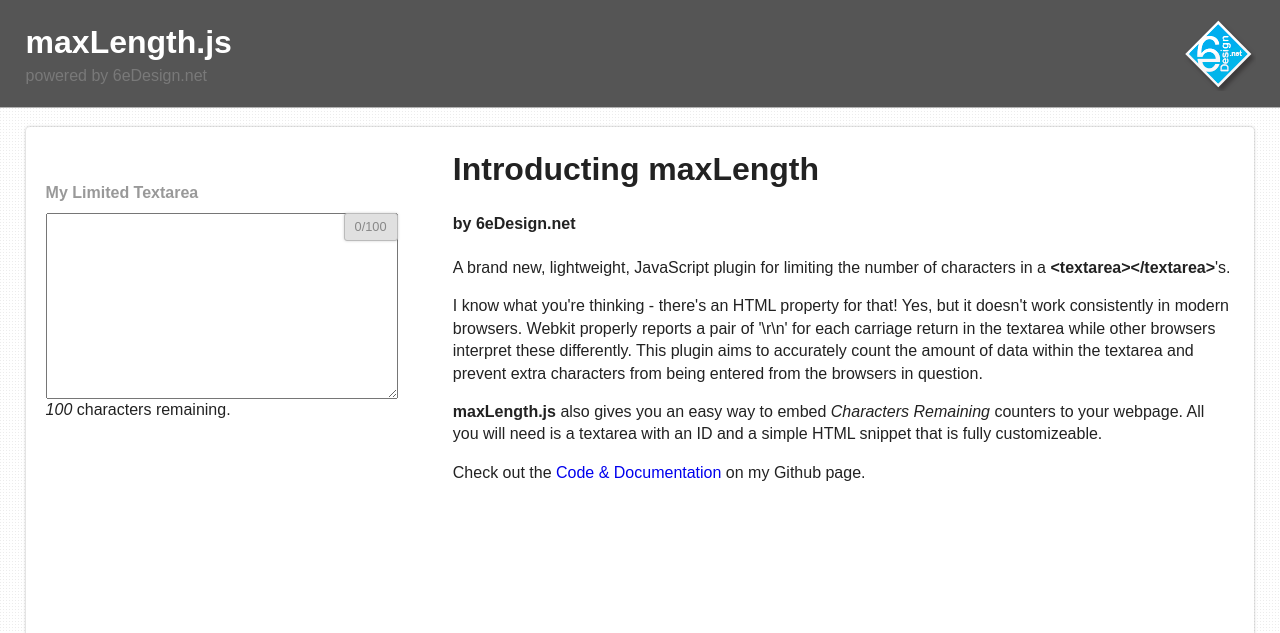
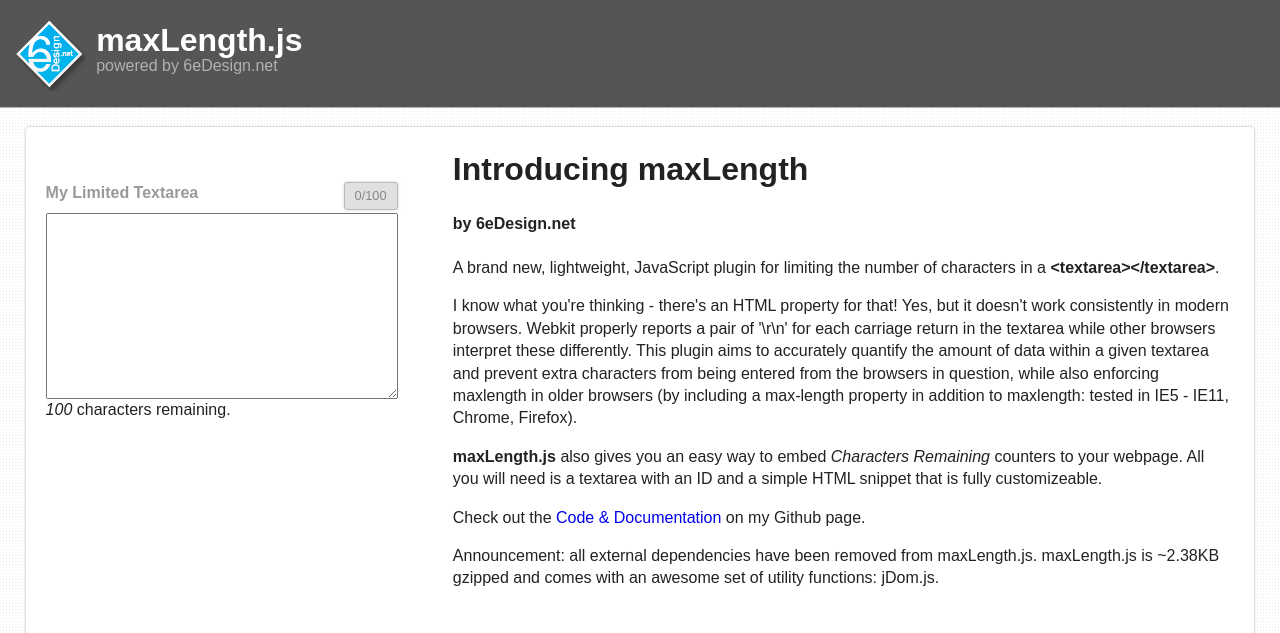
Before and after one commit to 6eDesign/maxLength, a website: page index.html in a window 1280 px wide. Shown: the top 633 px of the page. Drawn offline with Linux system fonts and the light colour scheme.

Commit message:
Updating gh-pages w/ jqueryless code

```diff
--- a/gulpfile.js
+++ b/gulpfile.js
@@ -51,6 +51,8 @@
     // input + 'js/jquery.min.js',
     input + 'js/markdown.min.js',
     output + 'js/maxLength.min.js',
+    // input + 'js/jDom.js',
+    // input + 'js/maxLength.js',
     input + 'js/rainbow-custom.min.js',
     input + 'js/demo.js'
   ]
@@ -62,7 +64,7 @@
 
 gulp.task('scripts:demo', function(){
   return gulp.src(demoJS.files)
-    // .pipe(uglify())
+    .pipe(uglify())
     .pipe(concat(demoJS.outfile))
     .pipe(gulp.dest(output+'js/'))
     .pipe(livereload())
--- a/index.html
+++ b/index.html
@@ -20,8 +20,8 @@
 		<h1 class="brand">
 			maxLength.js
 		</h1>
-		<span class="poweredby">powered by</span>
-		<span class="poweredby">6eDesign.net</span>
+		<span class="poweredby first">powered by</span>
+		<span class="poweredby second">6eDesign.net</span>
 	</div>
 
 	</header>
@@ -39,19 +39,23 @@
 				<div class="cf"></div>
 			</div>
 			<div class="eightcol last" style="min-height: 470px;">
-				<h1 class="subheading">Introducting maxLength</h1>
+				<h1 class="subheading">Introducing maxLength</h1>
 				<h4>by 6eDesign.net</h4>
 				<p>
-					A brand new, lightweight, JavaScript plugin for limiting the number of characters in a <strong>&lt;textarea&gt;&lt;/textarea&gt;</strong>'s.
+					A brand new, lightweight, JavaScript plugin for limiting the number of characters in a <strong>&lt;textarea&gt;&lt;/textarea&gt;</strong>.
 				</p>
 				<p>
-					I know what you're thinking - there's an HTML property for that!  Yes, but it doesn't work consistently in modern browsers. Webkit properly reports a pair of '\r\n' for each carriage return in the textarea while other browsers interpret these differently.  This plugin aims to accurately count the amount of data within the textarea and prevent extra characters from being entered from the browsers in question.
+					I know what you're thinking - there's an HTML property for that!  Yes, but it doesn't work consistently in modern browsers. Webkit properly reports a pair of '\r\n' for each carriage return in the textarea while other browsers interpret these differently.  This plugin aims to accurately quantify the amount of data within a given textarea and prevent extra characters from being entered from the browsers in question, while also enforcing maxlength in older browsers (by including a max-length property in addition to maxlength: tested in IE5 - IE11, Chrome, Firefox).
 				</p>
 				<p>
 					<strong>maxLength.js</strong> also gives you an easy way to embed <em>Characters Remaining</em> counters to your webpage.  All you will need is a textarea with an ID and a simple HTML snippet that is fully customizeable.
 				</p>
 				<p>
 					Check out the <a href="https://www.github.com/6eDesign/maxLength">Code &amp; Documentation</a> on my Github page.
+				</p>
+				<p class="announcement">
+					Announcement: all external dependencies have been removed from maxLength.js.  maxLength.js is ~2.38KB gzipped and comes with an awesome set of utility functions: jDom.js.
+				</p>
 			</div>
 		</div>
 
```
Also changed, not shown: build/js/demo.js, build/js/jDom.js, build/less/_animation.less (added), build/less/_base.less, build/less/_keyframes.less (added), build/less/_mixins.less, build/less/demo.less, dist/css/demo.min.css, dist/js/demo.min.js, dist/js/maxLength.min.js.
